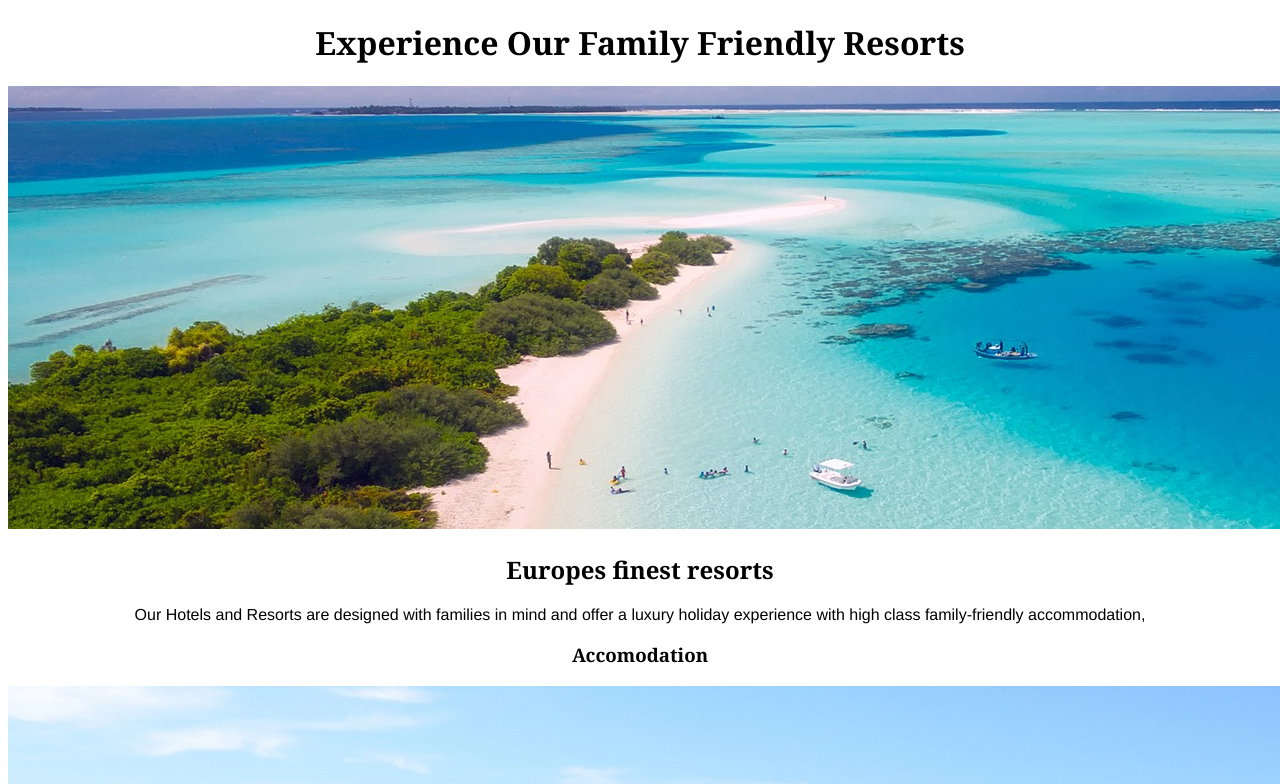
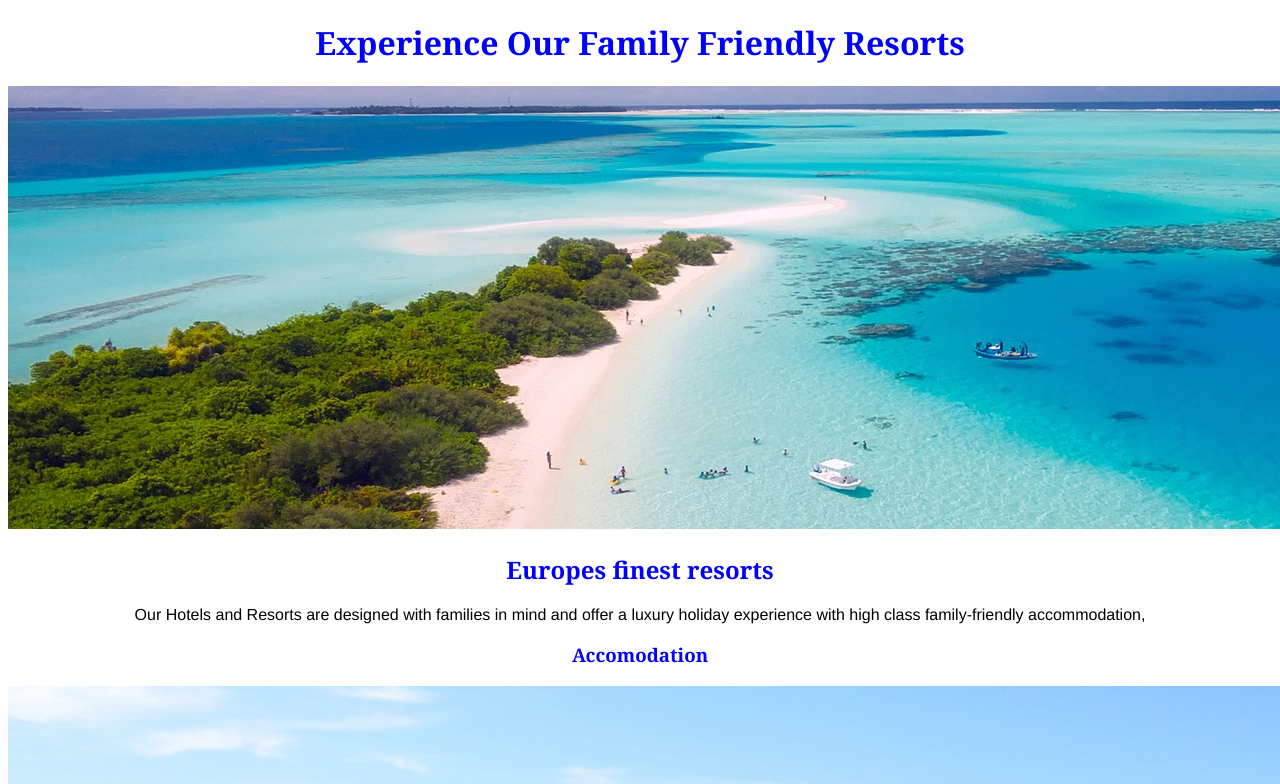
Before and after one commit to jnej/resort-website, a plain HTML site: page index.html in a window 1280 px wide. Shown: the top 784 px of the page. Drawn offline with Linux system fonts and the light colour scheme.

Commit message:
Add styles to h1,h2,h3

```diff
--- a/css/style.css
+++ b/css/style.css
@@ -1,16 +1,19 @@
 h1 {
   text-align: center;
   font-family: Georgia;
+  color: blue;
 }
 
 h2 {
   text-align: center;
   font-family: Georgia;
+  color: blue;
 }
 
 h3 {
   text-align: center;
   font-family: Georgia;
+  color: blue;
 }
 
 p {
```
